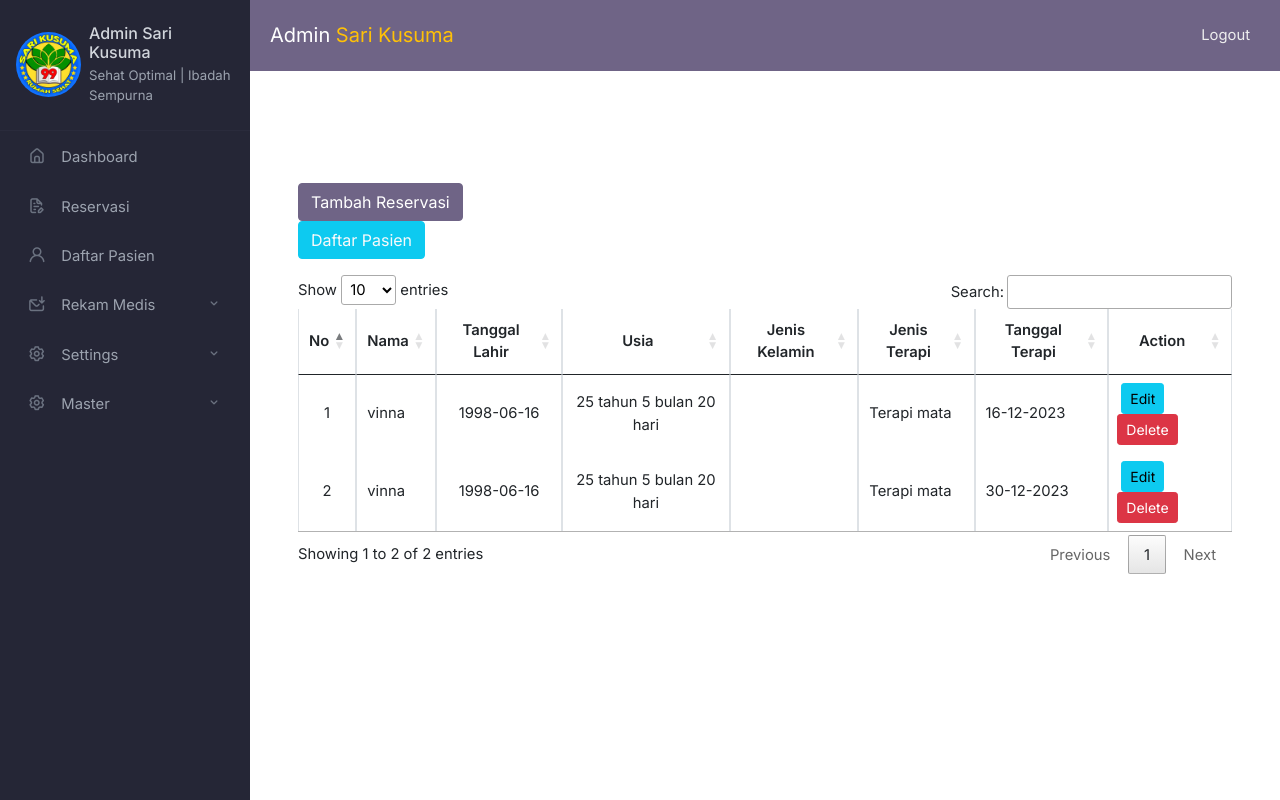
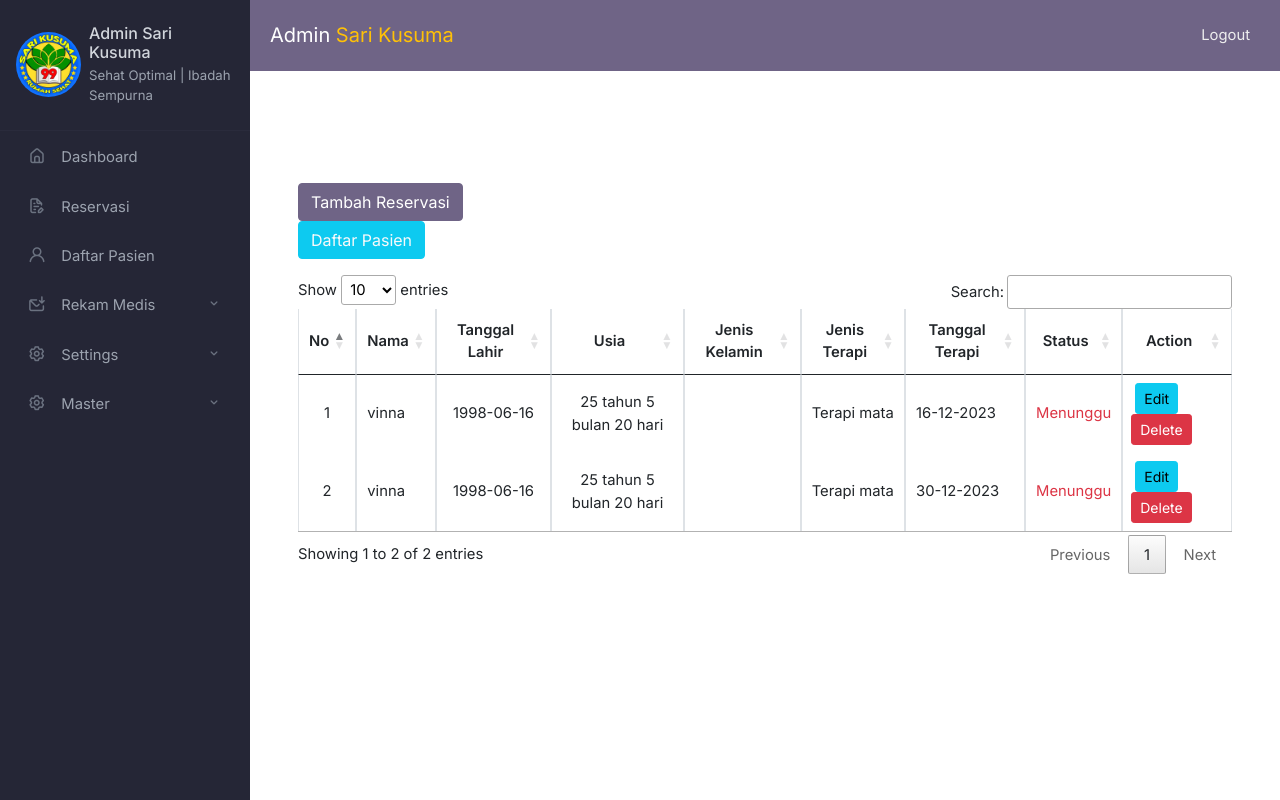
Before and after one commit to maulanaakram919/sarikusuma3, a CodeIgniter app: page /database/admin/reservasi in a window 1280 px wide. Run offline with CodeIgniter, Linux system fonts and the light colour scheme; a user stored in the database is signed in; data comes from the database, SQL or seed files in the repository; data that the repository does not hold is empty; some libraries are stand-ins or nearby versions.

Commit message:
perbaikan reservasi
perbaikan pada edit reservasi

```diff
--- a/application/controllers/Admin.php
+++ b/application/controllers/Admin.php
@@ -105,6 +105,7 @@ class Admin extends CI_Controller
 
 			'id_user' => $res['id'],
 			'terapi' => $terapi,
+			'status' => 0,
 			'tanggal_terapi' => $tanggal_terapi,
 			'date_created' => date('Y-m-d H:i:sa')
 		];
@@ -122,6 +123,7 @@ class Admin extends CI_Controller
 		$id 						= $this->input->post('id');
 		$terapi 					= $this->input->post('terapi');
 		$tanggal_terapi 			= $this->input->post('tanggal_terapi');
+		$status 					= $this->input->post('status');
 
 
 		$data = [
@@ -129,6 +131,7 @@ class Admin extends CI_Controller
 
 			'terapi' => $terapi,
 			'tanggal_terapi' => $tanggal_terapi,
+			'status' => $status,
 			'date_created' => date('Y-m-d H:i:sa')
 		];
 		$this->db->where('id', $id);
--- a/application/views/admin/pemeriksaan.php
+++ b/application/views/admin/pemeriksaan.php
@@ -48,7 +48,7 @@
 
                                     </div>
                                     <div class="col">
-                                        <a href="<?= base_url('admin/kelolaRekamMedis/' . $d['id_user']) ?>" class="btn btn-info mt-1 kelolaRekamMedis btn-sm" target="_blank">Kelola Rekam Medis</a>
+                                        <a href="<?= base_url('admin/kelolaRekamMedis/' . $d['id_user']) ?>" class="btn btn-info mt-1 kelolaRekamMedis btn-sm" target="_blank">Lihat Rekam Medis</a>
                                     </div>
                                 </div>
 
--- a/application/views/admin/reservasi.php
+++ b/application/views/admin/reservasi.php
@@ -198,6 +198,7 @@
                         <th class="text-center align-middle">Jenis Kelamin</th>
                         <th class="text-center align-middle">Jenis Terapi</th>
                         <th class="text-center align-middle">Tanggal Terapi</th>
+                        <th class="text-center align-middle">Status</th>
                         <th class="text-center align-middle">Action</th>
                     </tr>
                 </thead>
@@ -222,6 +223,11 @@
 
                             <td class="align-middle">Terapi <?= $d['terapi'] ?></td>
                             <td class="align-middle"><?= $d['tanggal_terapi'] ?></td>
+                            <?php if ($d['status'] == 1) : ?>
+                                <td class="align-middle text-success">Selesai</td>
+                            <?php else : ?>
+                                <td class="align-middle text-danger">Menunggu</td>
+                            <?php endif ?>
 
                             <td class="align-middle p-2">
                                 <button class="btn btn-sm btn-info mx-1" data-toggle="modal" data-target="#editReservasi<?= $d['id_reservasi'] ?>">Edit</button>
@@ -378,6 +384,24 @@
                                                             </div>
                                                         </div>
                                                     </div>
+                                                    <div class="row">
+                                                        <div class="col-sm-2">
+                                                            <label class="mt-3" for="">Status</label>
+                                                        </div>
+                                                        <div class="col-sm-5">
+                                                            <div class="input-group status">
+                                                                <select name="status" id="" class="form-control mt-2" required>
+                                                                    <?php if ($d['status'] == 1) : ?>
+                                                                        <option value="1">Selesai</option>
+                                                                        <option value="0">Menunggu</option>
+                                                                    <?php else : ?>
+                                                                        <option value="0">Menunggu</option>
+                                                                        <option value="1">Selesai</option>
+                                                                    <?php endif ?>
+                                                                </select>
+                                                            </div>
+                                                        </div>
+                                                    </div>
 
 
                                                 </div>
```
